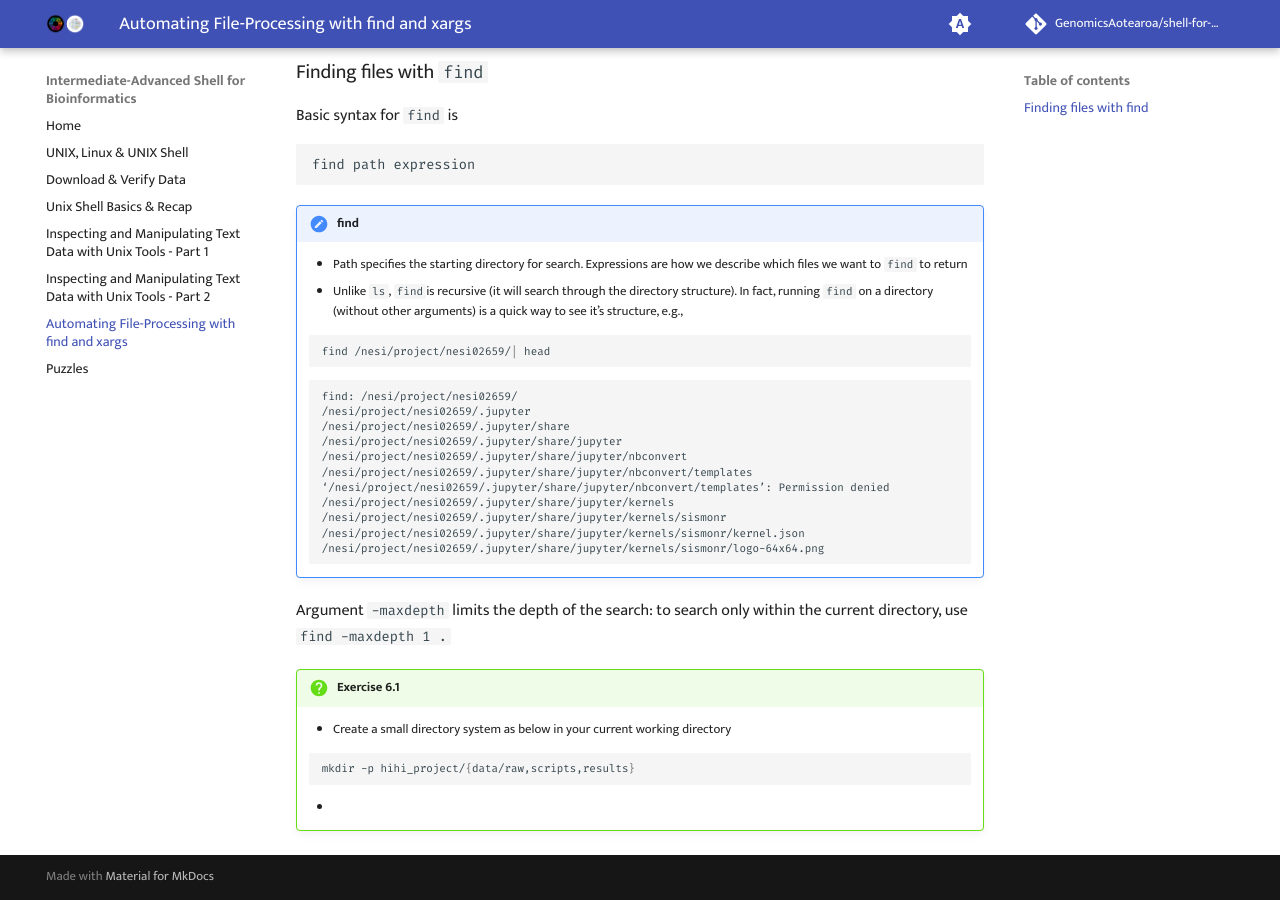
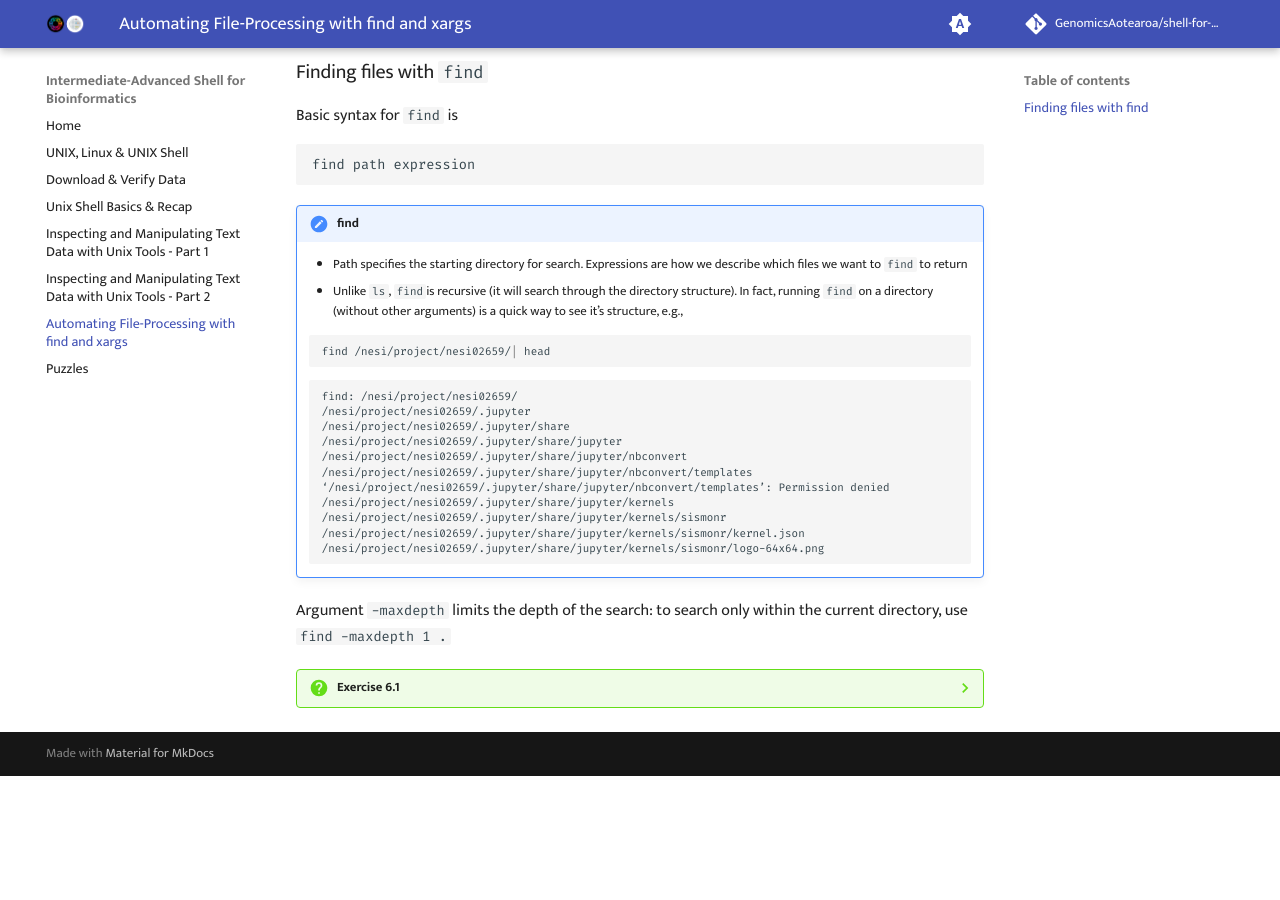
Before and after one commit to GenomicsAotearoa/shell-for-bioinformatics, an MkDocs documentation site: the page built from docs/6_automate_fileprocessing_find_xargs.md, in a window 1280 px wide and 900 px high, scrolled down 889 px. Built offline with MkDocs 1.6.1 and Material for MkDocs 9.7.7, drawn with Linux system fonts in a browser that asks for light colours; comment, search, counter and statistics services are not loaded; after the commit the page ends 1665 px from its top, so only the background shows below that.

Commit message:
change note to drop down ???

```diff
--- a/docs/6_automate_fileprocessing_find_xargs.md
+++ b/docs/6_automate_fileprocessing_find_xargs.md
@@ -52,7 +52,7 @@ find path expression
 
 Argument `-maxdepth` limits the depth of the search: to search only within the current directory, use `find -maxdepth 1 .`
 
-!!! question "Exercise 6.1"
+??? question "Exercise 6.1"
 
     - Create a small directory system as below in your current working directory
 
```
